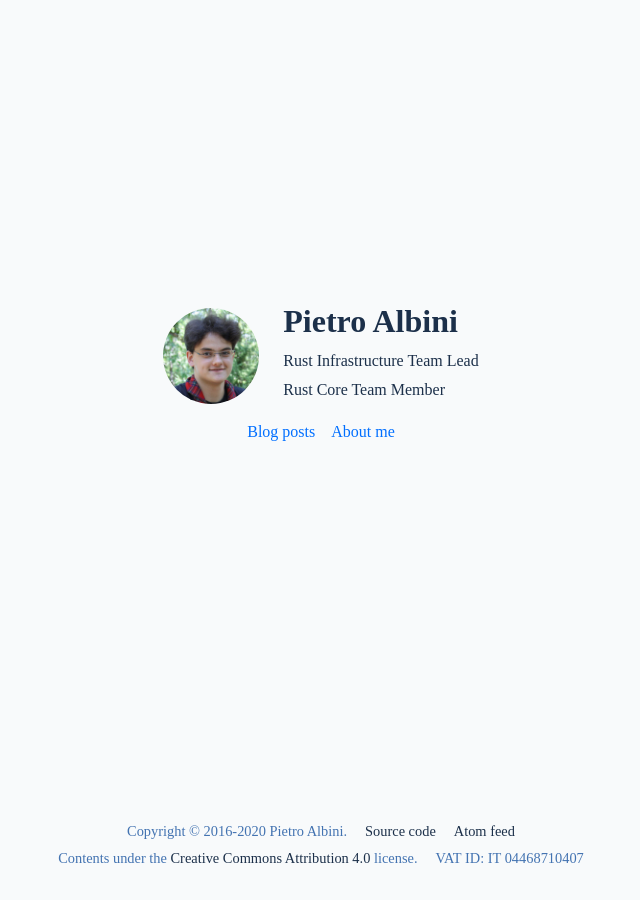
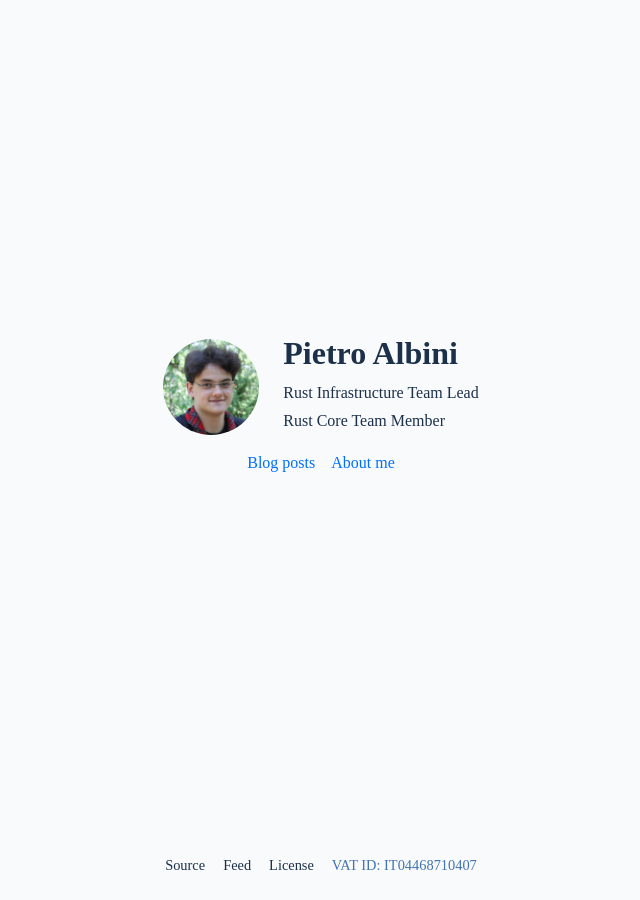
Before and after one commit to pietroalbini/website, a Jekyll site: the page built from src/index.html, in a window 1280 px wide. Shown: the whole page, without its empty margins (319-959 px from the left). Built offline with Jekyll 4.4.1, drawn with Linux system fonts in a browser that asks for light colours; some web fonts are replaced.

Commit message:
footer: shrink the contents

```diff
--- a/src/_includes/footer.html
+++ b/src/_includes/footer.html
@@ -1,20 +1,10 @@
 <footer>
     <div class="container">
         <ul>
-            <li>Copyright &copy; 2016-2020 Pietro Albini.</li>
-            <li><a href="https://github.com/pietroalbini/website">
-                Source code
-            </a></li>
-            <li><a href="{{ '/blog/atom.xml' | relative_url }}">Atom feed</a></li>
-        </ul>
-        <ul>
-            <li>
-                Contents under the
-                <a href="https://creativecommons.org/licenses/by/4.0/">
-                    Creative Commons Attribution 4.0</a>
-                license.
-            </li>
-            <li>VAT ID: IT 04468710407</li>
+            <li><a href="https://github.com/pietroalbini/website">Source</a></li>
+            <li><a href="{{ '/blog/atom.xml' | relative_url }}">Feed</a></li>
+            <li><a href="https://creativecommons.org/licenses/by/4.0/">License</a></li>
+            <li>VAT ID: IT04468710407</li>
         </ul>
     </div>
 </footer>
--- a/src/_sass/_footer.scss
+++ b/src/_sass/_footer.scss
@@ -1,8 +1,6 @@
 footer {
     flex: 0;
-    border-top: 0.1em solid $color-gray-95;
-    padding-top: 1.5em;
-    margin: 2em 0;
+    padding: 1.5em 0;
     font-size: 0.9em;
     color: $color-main-48;
 
--- a/src/_sass/_index.scss
+++ b/src/_sass/_index.scss
@@ -55,8 +55,4 @@
             }
         }
     }
-
-    footer {
-        border: 0;
-    }
 }
```
